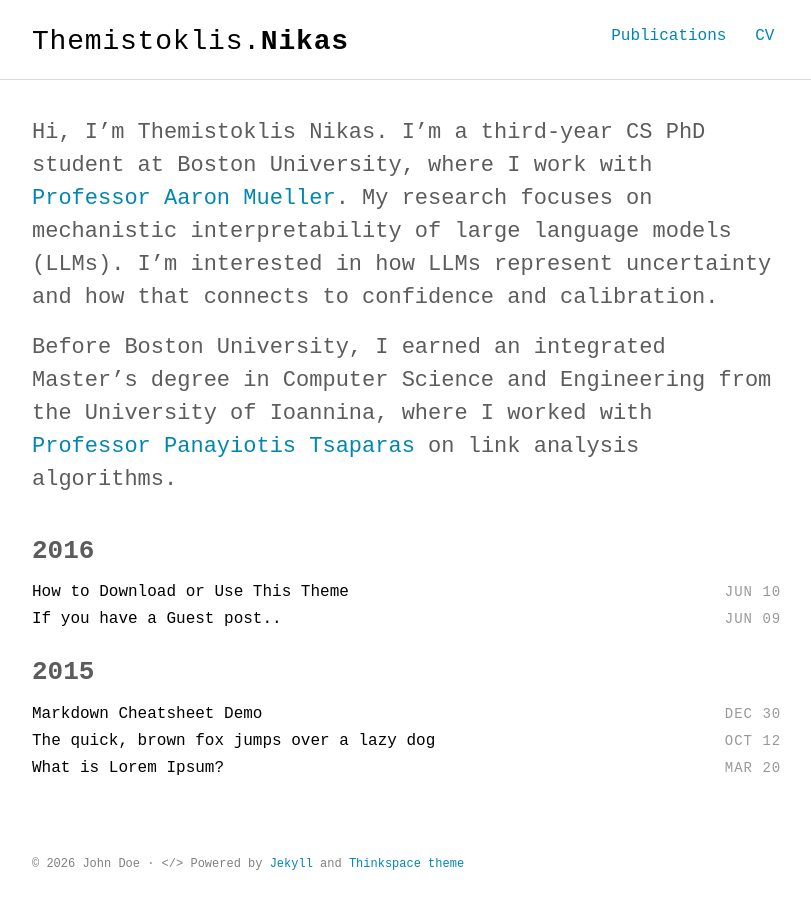
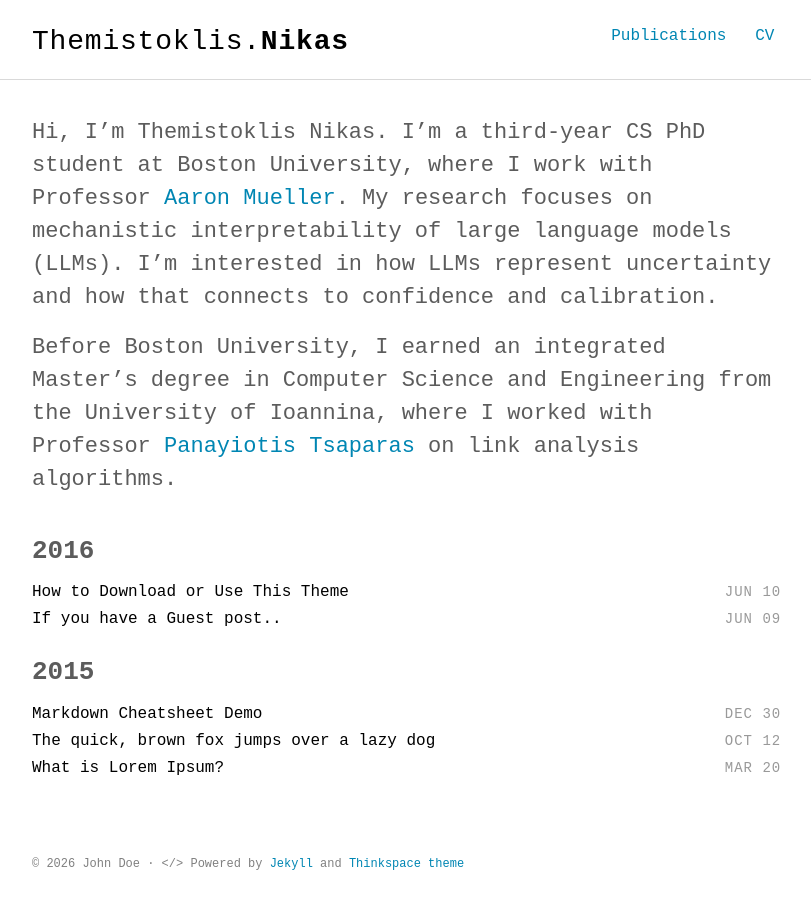
Before and after one commit to tnikas/tnikas.github.io, a Jekyll site: the page built from index.html, in a window 1280 px wide. Shown: the whole page, without its empty margins (232-1043 px from the left). Built offline with Jekyll 4.4.1, drawn with Linux system fonts in a browser that asks for light colours; some web fonts are replaced; some of the changed lines change nothing that is shown.

Commit message:
Updated homepage bio

```diff
--- a/_includes/intro.html
+++ b/_includes/intro.html
@@ -1,16 +1,16 @@
 <section class="intro">
   <div class="container">
     <p class="lead">
-      Hi, I’m Themistoklis Nikas. I’m a third-year CS PhD student at Boston University, where I work with
-      <a href="https://aaronmueller.github.io/" target="_blank" rel="noopener">Professor Aaron Mueller</a>.
+      Hi, I’m Themistoklis Nikas. I’m a third-year CS PhD student at Boston University, where I work with Professor
+      <a href="https://aaronmueller.github.io/" target="_blank" rel="noopener"> Aaron Mueller</a>.
       My research focuses on mechanistic interpretability of large language models (LLMs). I’m interested in how LLMs represent
       uncertainty and how that connects to confidence and calibration.
     </p>
 
     <p class="lead">
       Before Boston University, I earned an integrated Master’s degree in Computer Science and Engineering from the University of Ioannina,
-      where I worked with
-      <a href="https://www.cs.uoi.gr/~tsap/" target="_blank" rel="noopener">Professor Panayiotis Tsaparas</a>
+      where I worked with Professor
+      <a href="https://www.cs.uoi.gr/~tsap/" target="_blank" rel="noopener"> Panayiotis Tsaparas</a>
       on link analysis algorithms.
     </p>
   </div>
```
